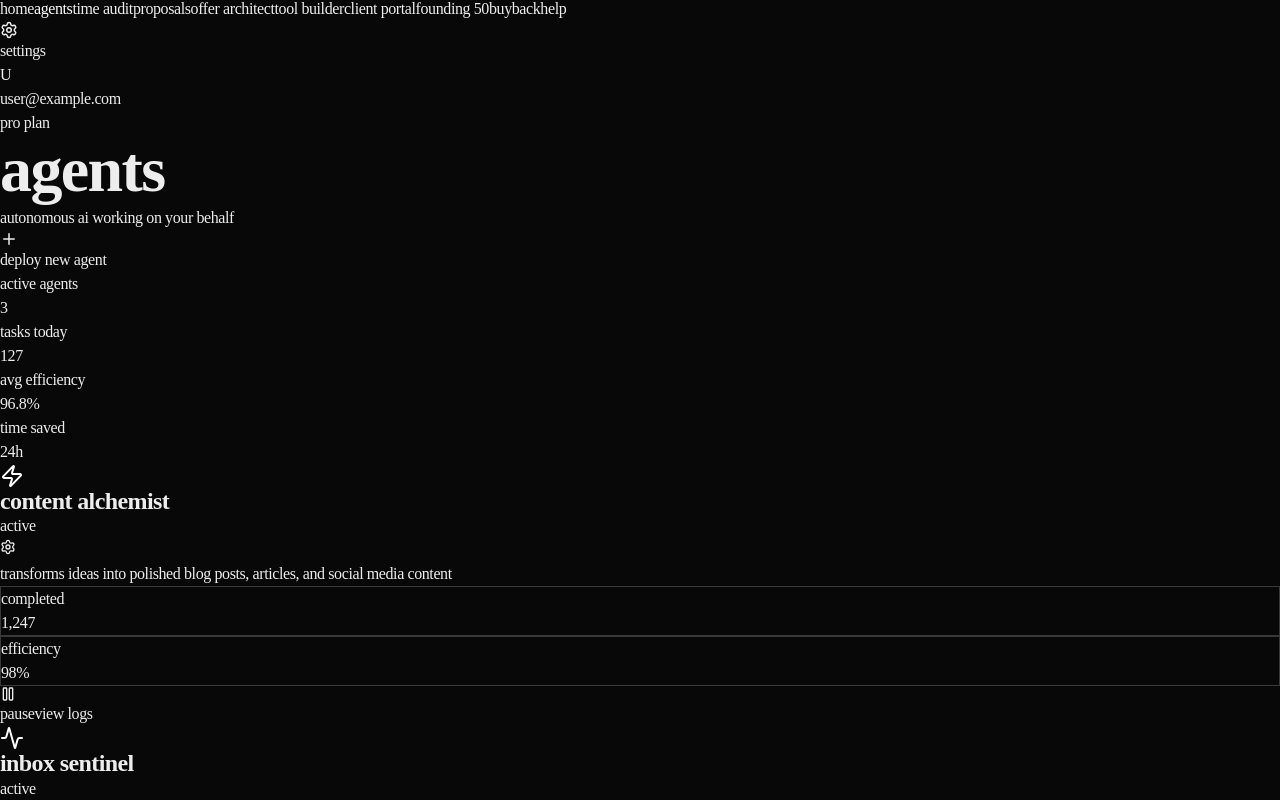
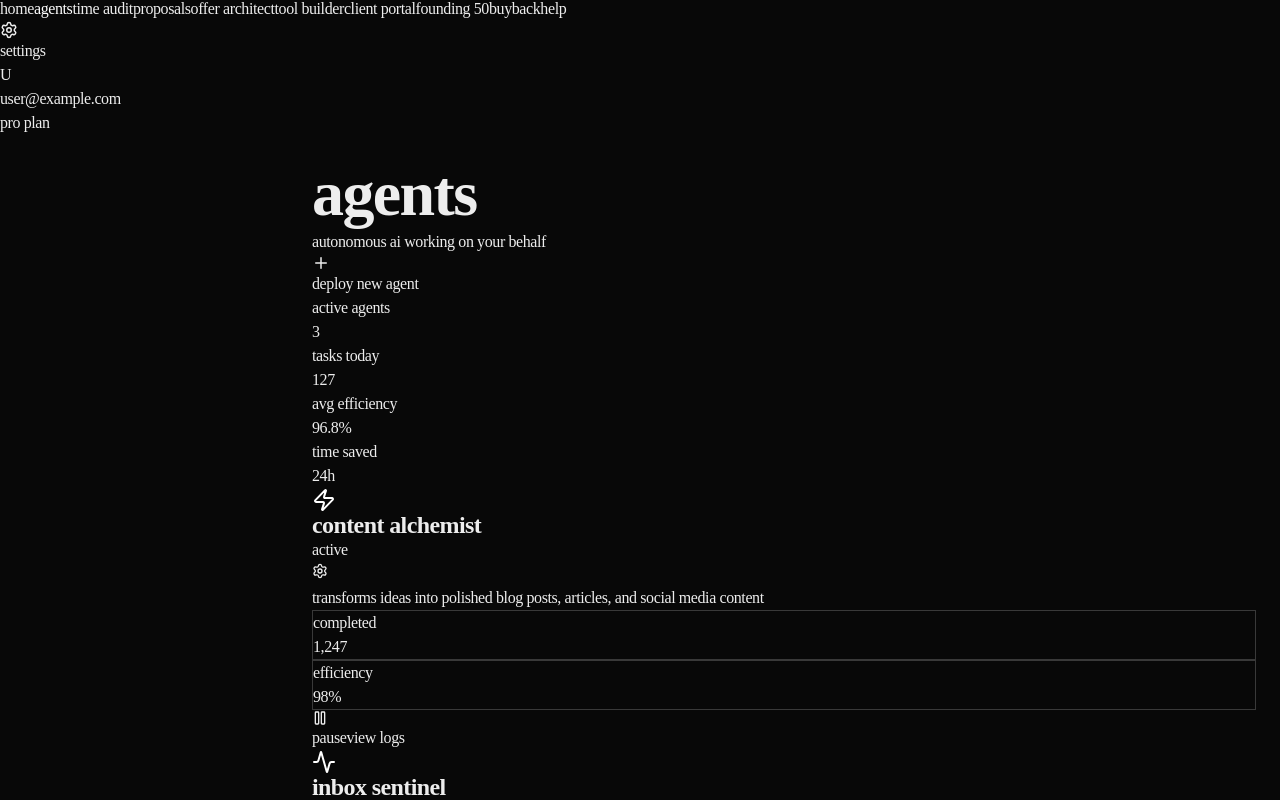
Before and after one commit to agayle8671-cmyk/enterprise, a React (Vite) app in the folder client/: page /dashboard/agents in a window 1280 px wide. Shown: the part 356-1156 px from the top of the page. Built offline with nearby package versions, Linux system fonts and the light colour scheme.

Commit message:
fix: Dashboard layout - main content no longer hidden behind sidebar

```diff
--- a/client/src/components/Sovereign/TactileButton.tsx
+++ b/client/src/components/Sovereign/TactileButton.tsx
@@ -123,7 +123,7 @@ export function TactileButton({
 /**
  * TactileIconButton - Circular icon button variant
  */
-interface TactileIconButtonProps extends Omit<TactileButtonProps, 'size'> {
+interface TactileIconButtonProps extends Omit<TactileButtonProps, 'size' | 'children'> {
   icon: React.ReactNode;
   size?: number;
 }
--- a/client/src/components/layout/DashboardLayoutSOS.tsx
+++ b/client/src/components/layout/DashboardLayoutSOS.tsx
@@ -216,11 +216,20 @@ export default function DashboardLayoutSOS({ children }: DashboardLayoutSOSProps
       </AnimatePresence>
 
       {/* Main Content */}
-      <div className="lg:ml-0 min-h-screen">
-        <div className="relative z-10">
+      <main
+        className="min-h-screen transition-all duration-300"
+        style={{
+          marginLeft: sidebarOpen ? '18rem' : '0',
+          paddingTop: '1.5rem',
+          paddingRight: '1.5rem',
+          paddingBottom: '1.5rem',
+          paddingLeft: sidebarOpen ? '1.5rem' : '4rem'
+        }}
+      >
+        <div className="relative z-10 max-w-7xl mx-auto">
           {children}
         </div>
-      </div>
+      </main>
     </div>
   );
 }
```
